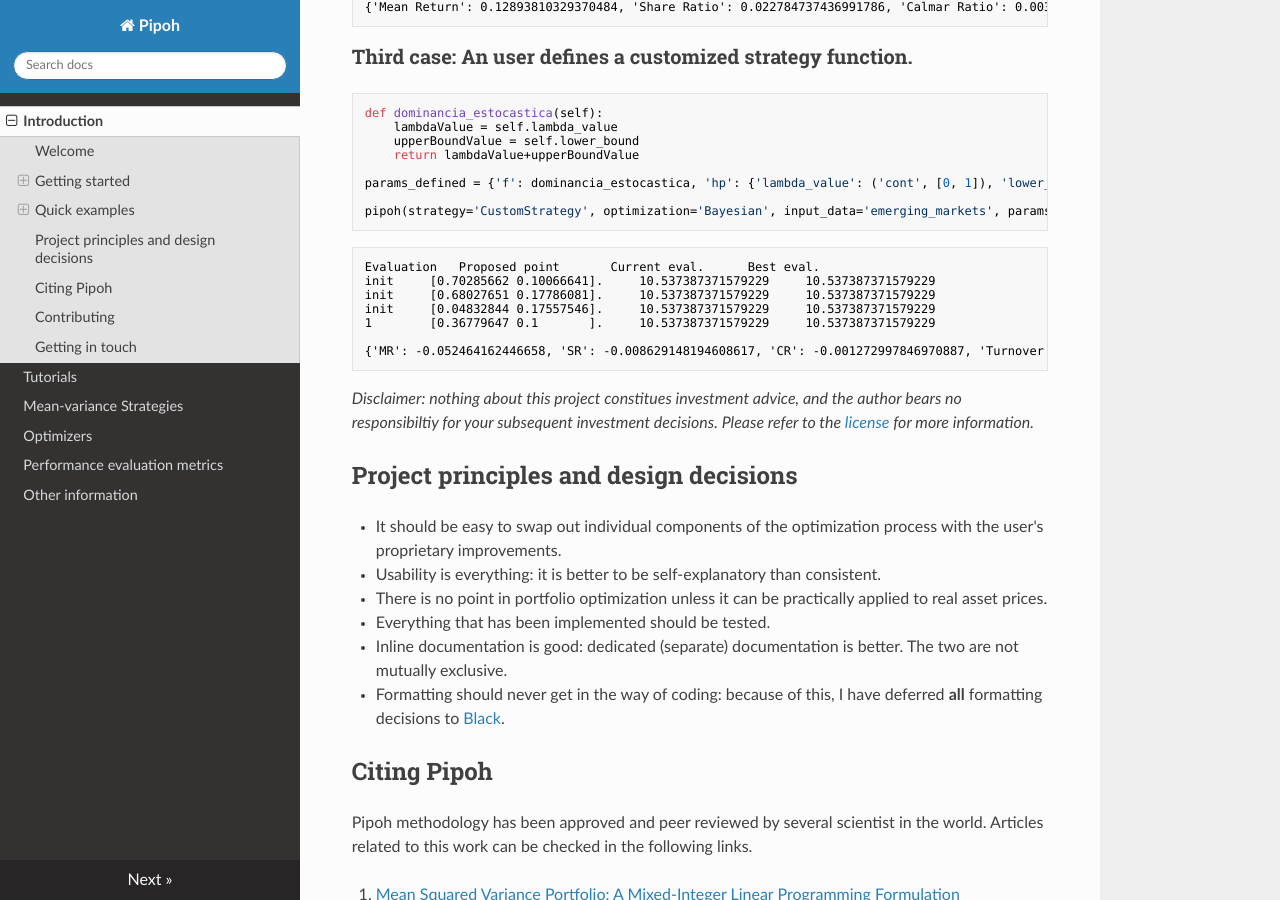
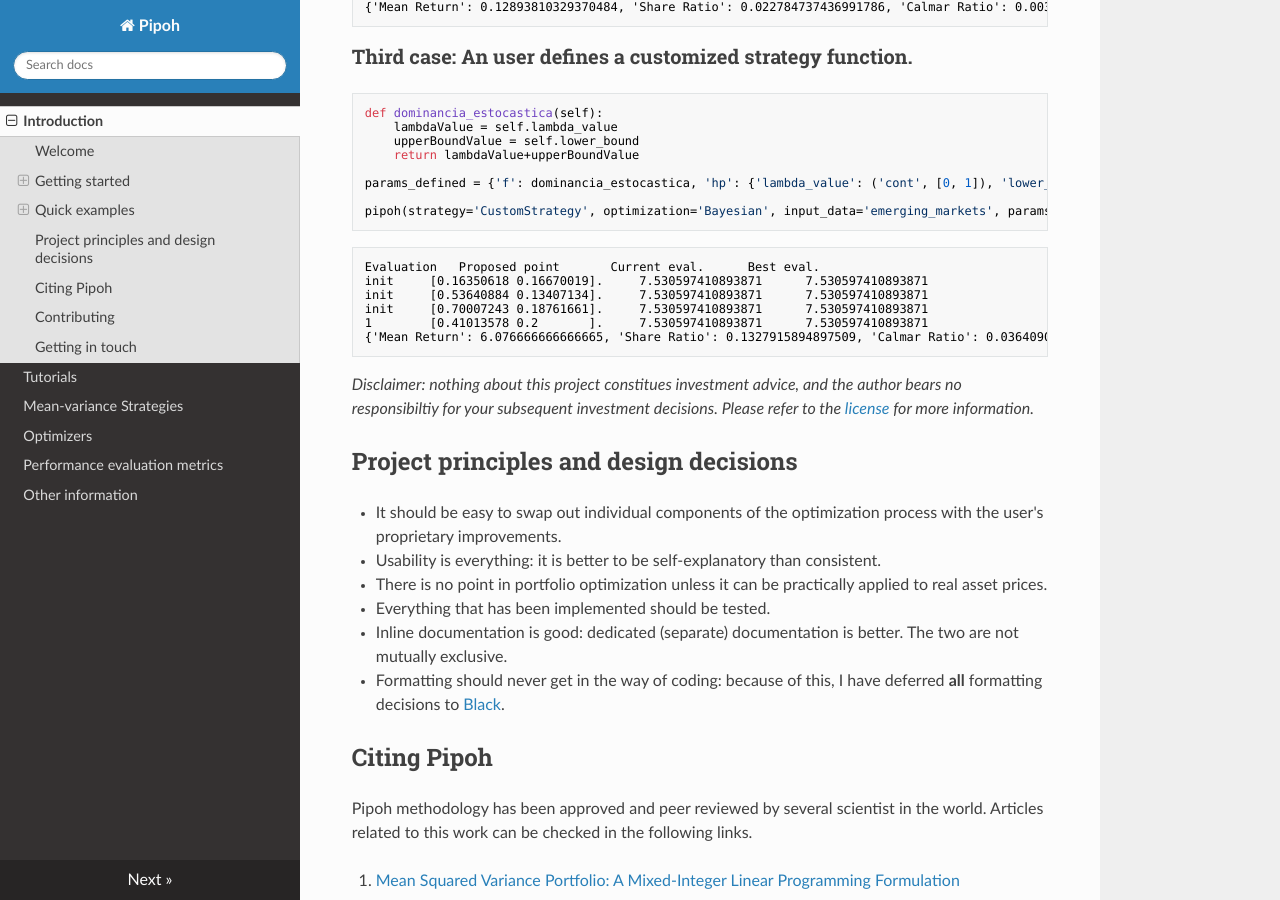
Before and after one commit to faprieto96/pipoh, an MkDocs documentation site: the page built from docs/index.md, in a window 1280 px wide and 900 px high, scrolled down 2728 px. Built offline with MkDocs 1.6.1, drawn with Linux system fonts in a browser that asks for light colours; nearby versions of some CDN libraries.

Commit message:
Index page defined

````diff
--- a/docs/index.md
+++ b/docs/index.md
@@ -123,12 +123,11 @@
 
 ```txt
 Evaluation 	 Proposed point 	  Current eval. 	 Best eval.
-init   	 [0.70285662 0.10066641]. 	  10.537387371579229 	 10.537387371579229
-init   	 [0.68027651 0.17786081]. 	  10.537387371579229 	 10.537387371579229
-init   	 [0.04832844 0.17557546]. 	  10.537387371579229 	 10.537387371579229
-1      	 [0.36779647 0.1       ]. 	  10.537387371579229 	 10.537387371579229
-
-{'MR': -0.052464162446658, 'SR': -0.008629148194608617, 'CR': -0.001272997846970887, 'Turnover': 0.11224602119519797}
+init   	 [0.16350618 0.16670019]. 	  7.530597410893871 	 7.530597410893871
+init   	 [0.53640884 0.13407134]. 	  7.530597410893871 	 7.530597410893871
+init   	 [0.70007243 0.18761661]. 	  7.530597410893871 	 7.530597410893871
+1      	 [0.41013578 0.2       ]. 	  7.530597410893871 	 7.530597410893871
+{'Mean Return': 6.076666666666665, 'Share Ratio': 0.1327915894897509, 'Calmar Ratio': 0.03640902736169362, 'Colog Ratio': 0.0029018551134198343, 'MiniMax ratio': 1.1969796454366382, 'Turnover': 0.0}
 ```
 
 _Disclaimer: nothing about this project constitues investment advice, and the author bears no responsibiltiy for your subsequent investment decisions. Please refer to the [license](https://github.com/faprieto96/pipoh/blob/master/license.txt) for more information._
````
Also changed, not shown: README.md (+5 -6 lines).
